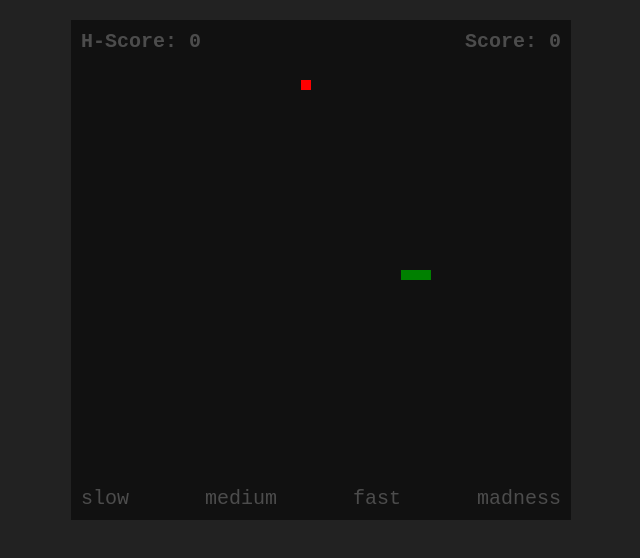
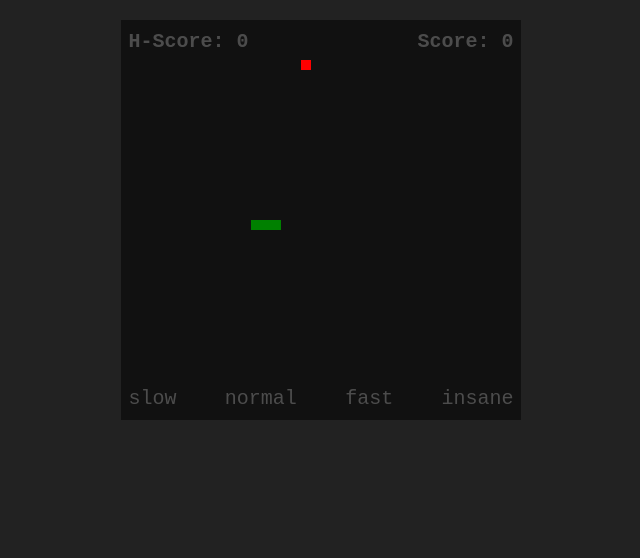
Before and after one commit to tomtom637/snake, a plain HTML site: page index.html in a window 1280 px wide. Shown: the whole page, without its empty margins (319-959 px from the left). Drawn offline with Linux system fonts and the light colour scheme.

Commit message:
made elements relative to canvas width and height

```diff
--- a/app.js
+++ b/app.js
@@ -7,8 +7,8 @@ scoreElement.textContent = 0;
 const canvas = document.createElement("canvas");
 canvas.classList.add("canvas");
 const ctx = canvas.getContext("2d");
-canvas.width = 500;
-canvas.height = 500;
+canvas.width = 400;
+canvas.height = 400;
 app.append(canvas);
 
 // GAME LOGIC
@@ -17,9 +17,11 @@ class Snake {
     this.bufferedInputs = [];
     this.direction = "right";
     this.scale = 10;
-    this.body = [[25, 25], [24, 25], [23, 25]];
-    this.foodPosition = [~~(Math.random() * 50) * this.scale, ~~(Math.random() * 50) * this.scale];
-    this.foodIsEaten = false;
+    this.body = [
+      [canvas.width / (2 * this.scale), canvas.width / (2 * this.scale)],
+      [canvas.width / (2 * this.scale) - this.scale, canvas.width / (2 * this.scale)],
+      [canvas.width / (2 * this.scale) - this.scale - this.scale, canvas.width / (2 * this.scale)]];
+    this.foodPosition = [~~(Math.random() * canvas.width / this.scale) * this.scale, ~~(Math.random() * canvas.height / this.scale) * this.scale];
     this.score = 0;
     this.init();
   }
@@ -27,7 +29,6 @@ class Snake {
     this.drawSnake();
   }
   drawSnake() {
-    if (this.foodIsEaten) return;
     ctx.clearRect(0, 0, canvas.width, canvas.height);
     ctx.fillStyle = "green";
     this.body.forEach((el) => {
@@ -39,25 +40,25 @@ class Snake {
     switch (this.direction) {
       case "right":
         this.body.unshift([head[0] + 1, head[1]]);
-        if (this.body[0][0] === 50) {
+        if (this.body[0][0] === canvas.width / this.scale) {
           this.body[0][0] = 0;
         }
         break;
       case "left":
         this.body.unshift([head[0] - 1, head[1]]);
         if (this.body[0][0] === -1) {
-          this.body[0][0] = 49;
+          this.body[0][0] = (canvas.width / this.scale) - 1;
         }
         break;
       case "up":
         this.body.unshift([head[0], head[1] - 1]);
         if (this.body[0][1] === -1) {
-          this.body[0][1] = 49;
+          this.body[0][1] = (canvas.height / this.scale) - 1;
         }
         break;
       case "down":
         this.body.unshift([head[0], head[1] + 1]);
-        if (this.body[0][1] === 50) {
+        if (this.body[0][1] === canvas.height / this.scale) {
           this.body[0][1] = 0;
         }
         break;
@@ -69,7 +70,7 @@ class Snake {
     ctx.fillRect(this.foodPosition[0], this.foodPosition[1], this.scale, this.scale);
   }
   updateFoodPosition() {
-    this.foodPosition = [~~(Math.random() * 50) * this.scale, ~~(Math.random() * 50) * this.scale];
+    this.foodPosition = [~~(Math.random() * canvas.width / this.scale) * this.scale, ~~(Math.random() * canvas.height / this.scale) * this.scale];
   }
   eat() {
     if (this.body[0][0] === this.foodPosition[0] / this.scale && this.body[0][1] === this.foodPosition[1] / this.scale) {
@@ -102,19 +103,21 @@ const snake = new Snake();
 
 const speeds = {
   slow: 7,
-  medium: 5,
-  fast: 2,
-  madness: 1,
+  normal: 5,
+  fast: 3,
+  insane: 2,
 };
 
-let currentSpeed = speeds.medium;
+// GAME LOOP
+let currentSpeed = speeds.normal;
+let counter = 0;
+let previousTimestamp = 0;
 
-let counter = 0;
-
-// GAME LOOP
-function gameLoop() {
+function gameLoop(timestamp) {
   counter++;
-  if (counter % currentSpeed === 0) {
+  const elapsed = timestamp - previousTimestamp;
+  previousTimestamp = timestamp;
+  if (counter % ~~(16 * currentSpeed / elapsed) === 0) {
     snake.updateSnake();
     snake.drawSnake();
     snake.drawFood();
--- a/index.html
+++ b/index.html
@@ -15,9 +15,9 @@
       </header>
       <footer class="footer">
         <div class="speed" data-speed="slow">slow</div>
-        <div class="speed" data-speed="medium">medium</div>
+        <div class="speed" data-speed="normal">normal</div>
         <div class="speed" data-speed="fast">fast</div>
-        <div class="speed" data-speed="madness">madness</div>
+        <div class="speed" data-speed="insane">insane</div>
       </footer>
       <div id="app"></div>
     </div>
--- a/styles.css
+++ b/styles.css
@@ -10,6 +10,8 @@ html, body {
 }
 .wrapper {
   position: relative;
+  width: fit-content;
+  margin: 0 auto;
 }
 .header,
 .footer {
@@ -20,7 +22,7 @@ html, body {
   display: flex;
   align-items: baseline;
   justify-content: space-between;
-  width: 480px;
+  width: calc(100% - 15px);
   margin: 0 auto;
   font-size: 20px;
   color: rgba(255, 255, 255, 0.25);
```
